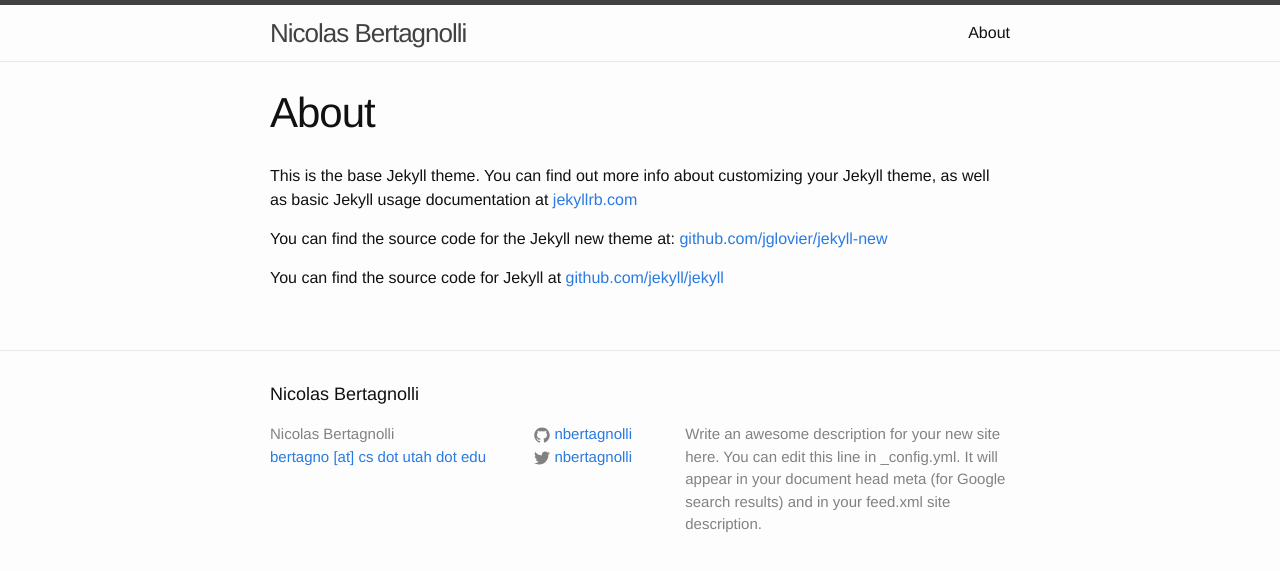
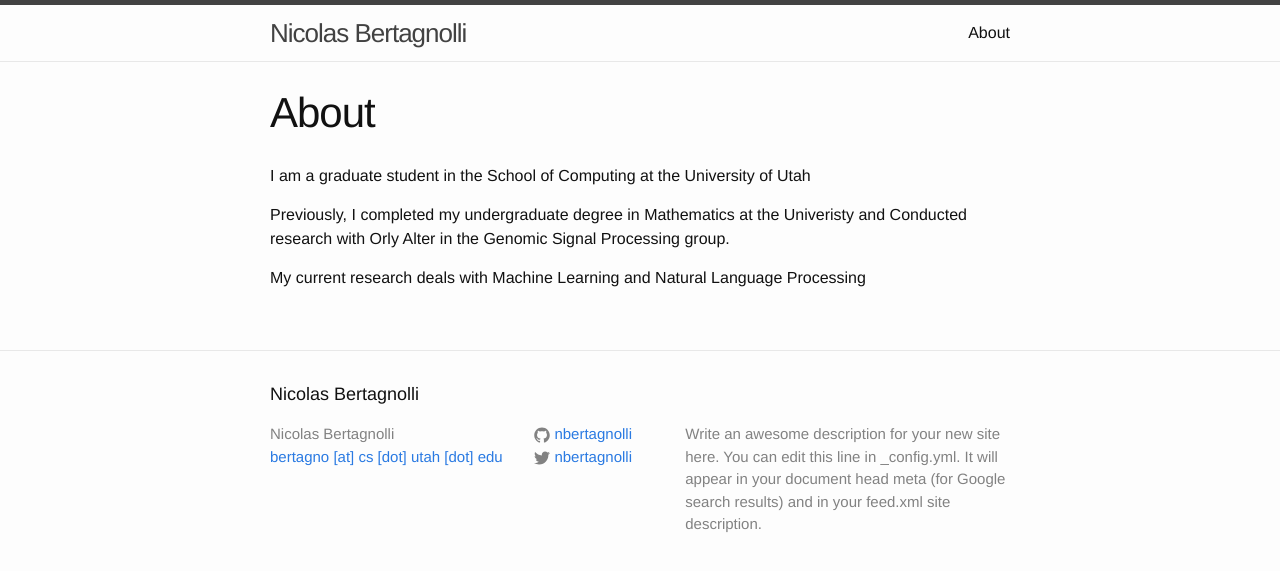
Before and after one commit to nbertagnolli/nbertagnolli.github.io, a Jekyll site: the page built from about.md, in a window 1280 px wide. Shown: the top 571 px of the page. Built offline with Jekyll 4.4.1, drawn with Linux system fonts in a browser that asks for light colours.

Commit message:
Updated about me

```diff
--- a/_config.yml
+++ b/_config.yml
@@ -1,6 +1,6 @@
 # Site settings
 title: Nicolas Bertagnolli
-email: bertagno [at] cs dot utah dot edu
+email: bertagno [at] cs [dot] utah [dot] edu
 description: > # this means to ignore newlines until "baseurl:"
   Write an awesome description for your new site here. You can edit this
   line in _config.yml. It will appear in your document head meta (for
--- a/about.md
+++ b/about.md
@@ -4,8 +4,8 @@ title: About
 permalink: /about/
 ---
 
-This is the base Jekyll theme. You can find out more info about customizing your Jekyll theme, as well as basic Jekyll usage documentation at [jekyllrb.com](http://jekyllrb.com/)
+I am a graduate student in the School of Computing at the University of Utah
 
-You can find the source code for the Jekyll new theme at: [github.com/jglovier/jekyll-new](https://github.com/jglovier/jekyll-new)
+Previously, I completed my undergraduate degree in Mathematics at the Univeristy and Conducted research with Orly Alter in the Genomic Signal Processing group.
 
-You can find the source code for Jekyll at [github.com/jekyll/jekyll](https://github.com/jekyll/jekyll)
+My current research deals with Machine Learning and Natural Language Processing
```
